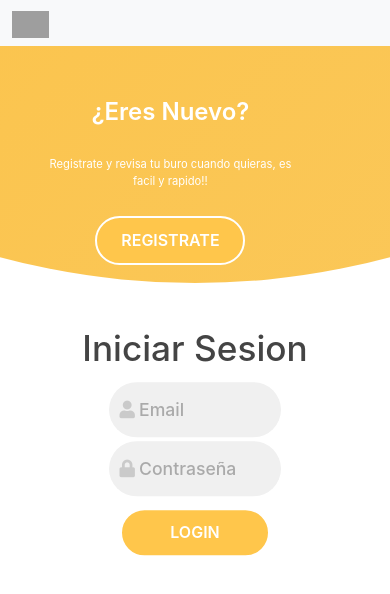
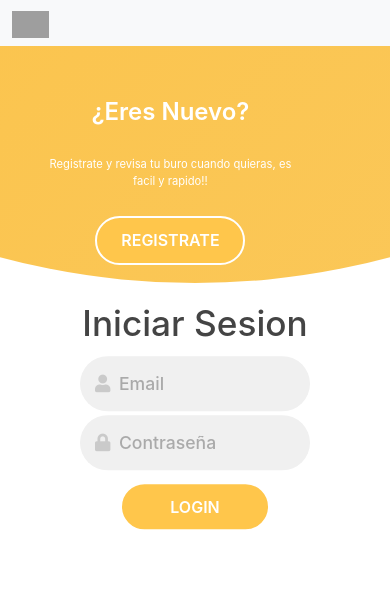
Before and after one commit to Jeancarlosayala/credifast-frontend, a React (Create React App) app: page /login in a window 390 px wide. Shown: the top 594 px of the page. Built offline with nearby package versions, Linux system fonts and the light colour scheme; grey boxes are pictures that could not be loaded.

Commit message:
responsive

```diff
--- a/src/styles/form.module.css
+++ b/src/styles/form.module.css
@@ -246,9 +246,10 @@
     grid-template-columns: repeat(1, 2fr);
     color: #fff;
   }
+
   .buro {
     position: absolute;
-    top: 49%;
+    top: 49.5%;
     left: 50%;
     transform: translate(-50%, -50%);
     width: 120%;
@@ -271,7 +272,7 @@
   .contenedor_two {
     position: relative;
     width: 100%;
-    min-height: 170vh;
+    min-height: 172vh;
     background-color: #fff;
     overflow: hidden;
   }
--- a/src/styles/home.module.css
+++ b/src/styles/home.module.css
@@ -135,10 +135,9 @@
   .model{
     display: block;
     height: 40%;
-    margin-bottom: 70px;
+    margin-bottom: 60px;
     margin-left: -150px;
   }
-
 
   .text_container p:nth-child(2) {
     font-family: calibri;
--- a/src/styles/login.module.css
+++ b/src/styles/login.module.css
@@ -237,7 +237,7 @@
     position: absolute;
     width: 100%;
     height: 100%;
-    top: -5%;
+    top: -8%;
     left: 0%;
   }
   .image {
@@ -252,7 +252,7 @@
   }
   .input_field {
     max-width: 380px;
-    width: 75%;
+    width: 100%;
     height: 55px;
     background: #f0f0f0;
     margin: 2px 0;
```
